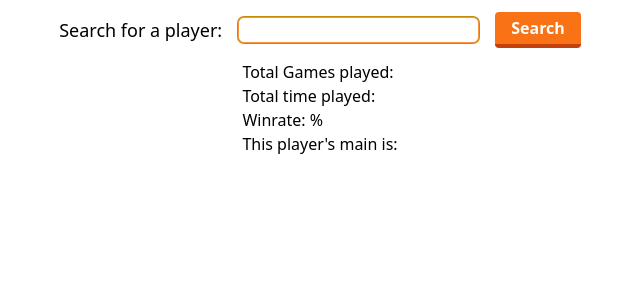
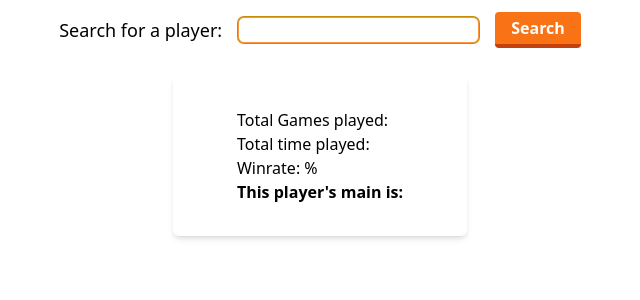
Before and after one commit to Alienatedlabor/overwatch-main-report, a React (Vite) app: page / in a window 1280 px wide. Shown: the top 300 px of the page, without its empty margins (320-960 px from the left). Built offline with nearby package versions, Linux system fonts and the light colour scheme.

Commit message:
add styles

```diff
--- a/src/components/DisplayPlayerInfo.tsx
+++ b/src/components/DisplayPlayerInfo.tsx
@@ -1,13 +1,10 @@
-import React from 'react';
-
 const DisplayPlayerInfo = ({ info }: any) => {
-  console.log(info);
   return (
-    <div>
+    <div className="px-16 py-8 rounded-md shadow-md my-4">
       <p>Total Games played: {info.gamesPlayed}</p>
       <p>Total time played: {info.timePlayed}</p>
       <p>Winrate: {info.winrate}%</p>
-      <p>This player's main is: {info.mostPlayedHero}</p>
+      <p className="font-bold">This player's main is: {info.mostPlayedHero}</p>
     </div>
   );
 };
```
